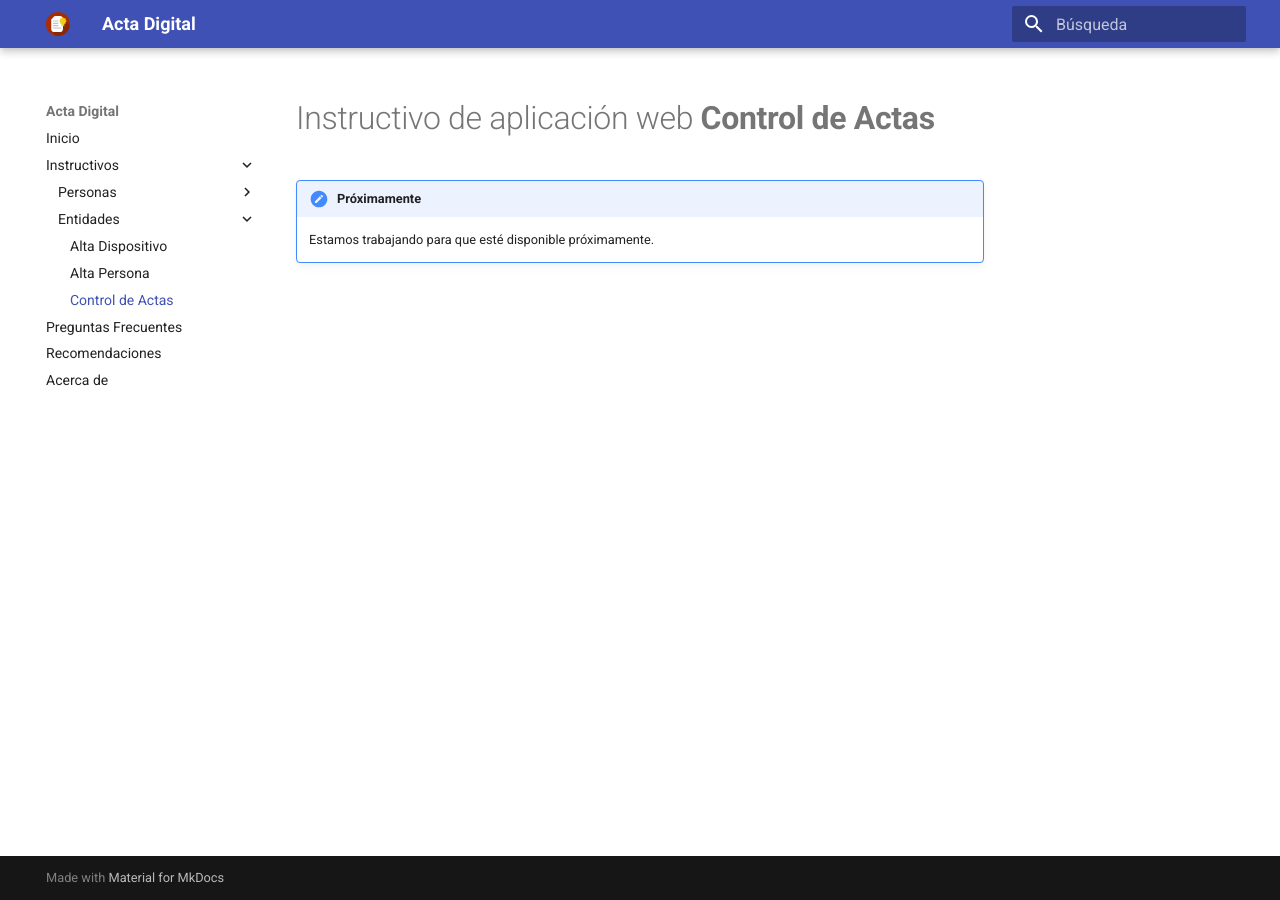
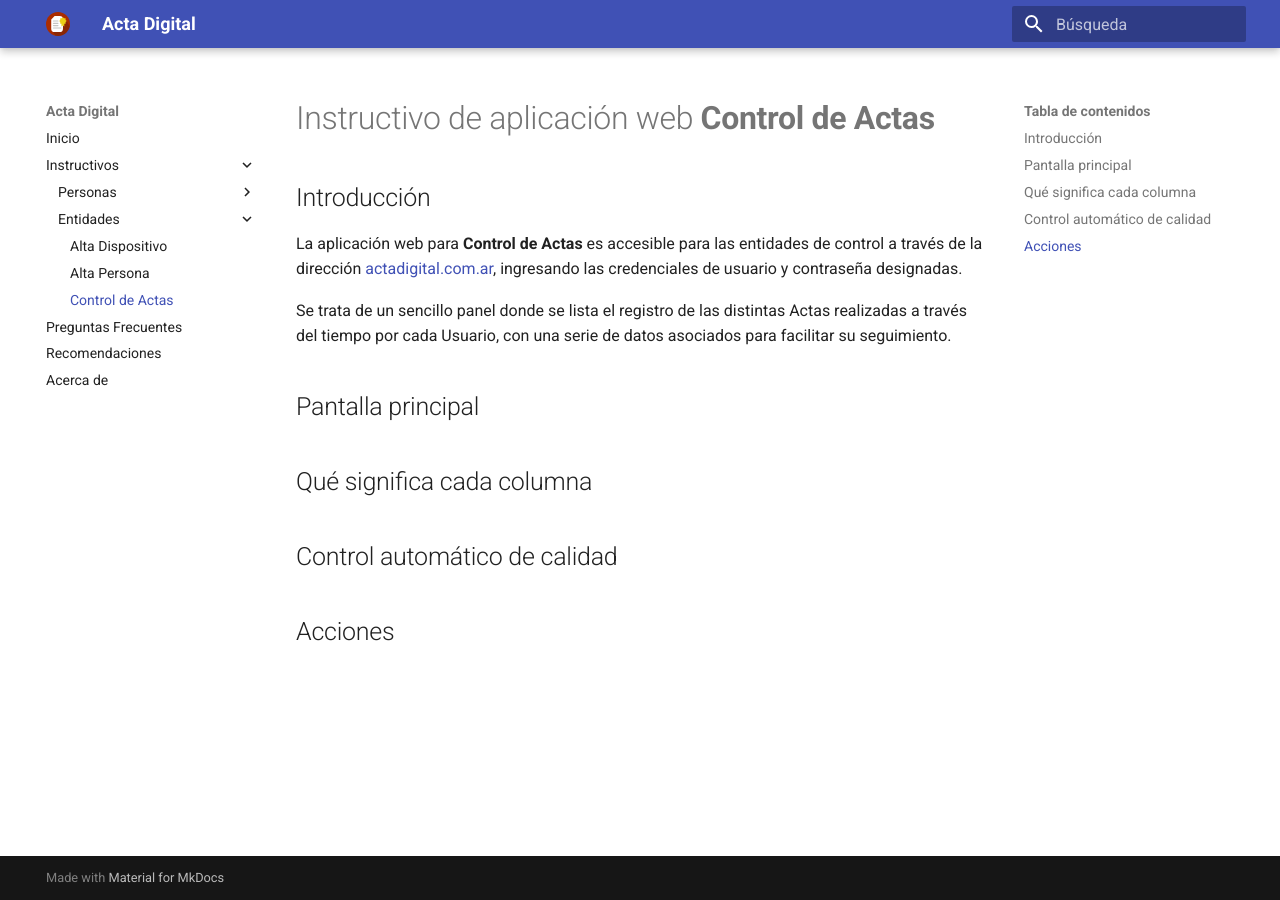
Before and after one commit to actadigital/docs, an MkDocs documentation site: the page built from docs/instructivo-control.md, in a window 1280 px wide. Built offline with MkDocs 1.6.1 and Material for MkDocs 9.7.7, drawn with Linux system fonts in a browser that asks for light colours.

Commit message:
Estructura de Instructivo para Control de Actas
Signed-off-by: quijoT <santiagonob@gmail.com>

```diff
--- a/docs/instructivo-control.md
+++ b/docs/instructivo-control.md
@@ -1,4 +1,15 @@
 # Instructivo de aplicación web **Control de Actas**
 
-!!! note "Próximamente"
-    Estamos trabajando para que esté disponible próximamente.
+## Introducción
+
+La aplicación web para **Control de Actas** es accesible para las entidades de control a través de la dirección [actadigital.com.ar](https://actadigital.com.ar/), ingresando las credenciales de usuario y contraseña designadas.
+
+Se trata de un sencillo panel donde se lista el registro de las distintas Actas realizadas a través del tiempo por cada Usuario, con una serie de datos asociados para facilitar su seguimiento.
+
+## Pantalla principal
+
+## Qué significa cada columna
+
+## Control automático de calidad
+
+## Acciones
```
